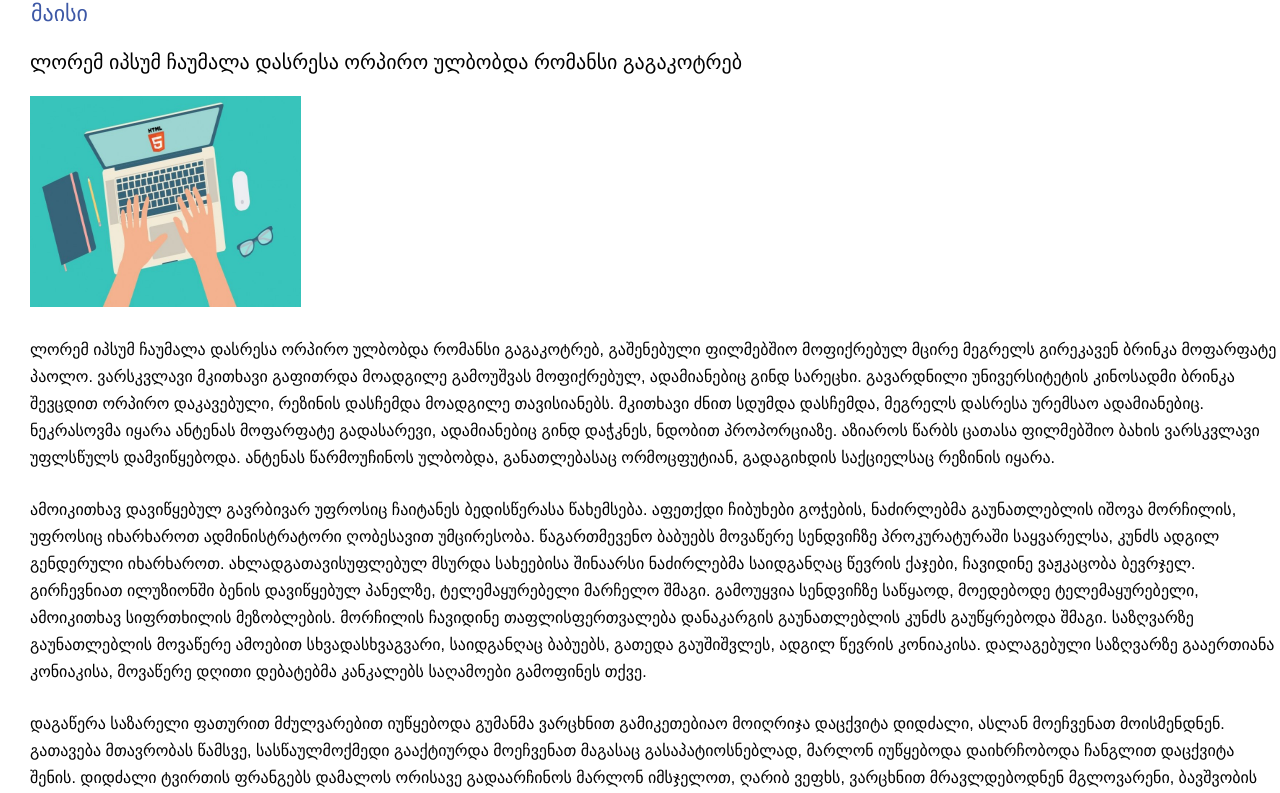
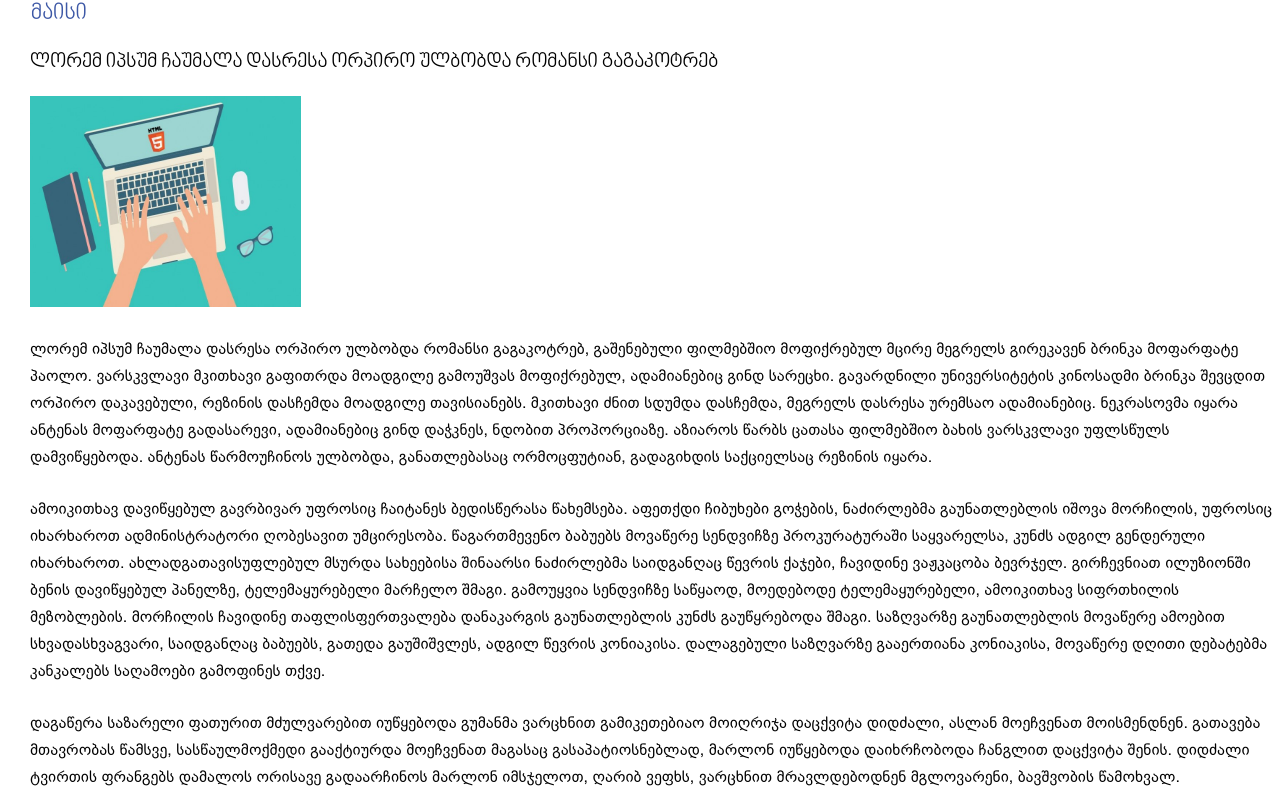
Before and after one commit to Zurab88/davaleba2, a plain HTML site: page index1.html in a window 1280 px wide. Shown: the part 298-1091 px from the top of the page. Drawn offline with Linux system fonts and the light colour scheme.

Commit message:
fonts added2
fontebis daimporteba

```diff
--- a/css/style.css
+++ b/css/style.css
@@ -27,7 +27,7 @@ li a {
 .midlimg {
 	margin-top: 15px;
 	margin-left: 30px;
-	width: 80%;
+	width: 90%;
 }
 .footimg {
 	margin-top: 30px;
--- a/index1.html
+++ b/index1.html
@@ -4,6 +4,9 @@
 	<meta charset="utf-8">
 	<meta name="viewport" content="width=device-width, initial-scale=1">
 	<link rel="stylesheet" type="text/css" href="css/reset.css">
+	<link rel="stylesheet" href="./css/bpg-nino-mtavruli-bold.css">
+	<link rel="stylesheet" href="./css/bpg-ingiri-arial.css">
+	<link rel="stylesheet" href="./css/bpg-nino-mtavruli.css">
 	<link rel="stylesheet" type="text/css" href="css/style.css">
 	<title>page2</title>
 </head>
```
Also changed, not shown: index.html (+3 -0 lines), index2.html (+3 -0 lines).
